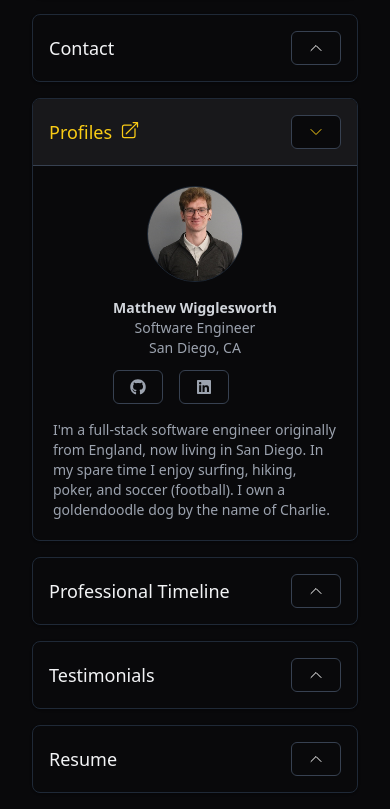
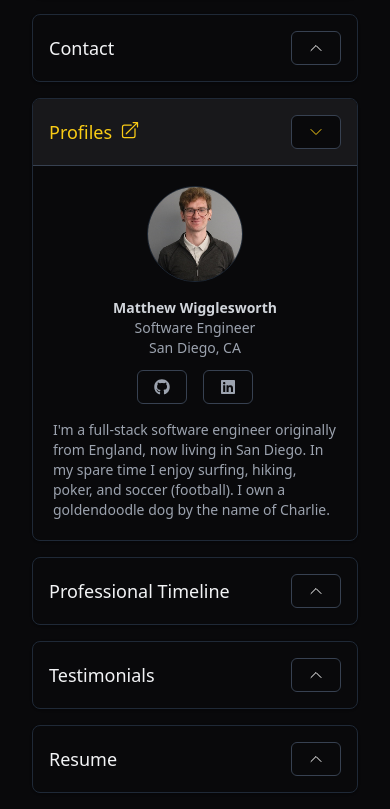
Before and after one commit to matt-wigg/matt-wigg-dot-com, a Next.js app: page / in a window 390 px wide. Shown: the part 660-1469 px from the top of the page. Built offline with nearby package versions, Linux system fonts and the light colour scheme.

Commit message:
center socials on small screens

```diff
--- a/src/components/SocialLinks.tsx
+++ b/src/components/SocialLinks.tsx
@@ -17,7 +17,7 @@ const socialLinks = [
 
 const SocialLinks = () => {
   return (
-    <div className="flex items-center justify-start space-x-4">
+    <div className="flex items-center justify-center sm:justify-start space-x-4">
       {socialLinks.map(({ href, icon: Icon, hover }) => (
         <Link key={href} href={href} target="_blank">
           <Button className={`group ${hover}`}>
```
